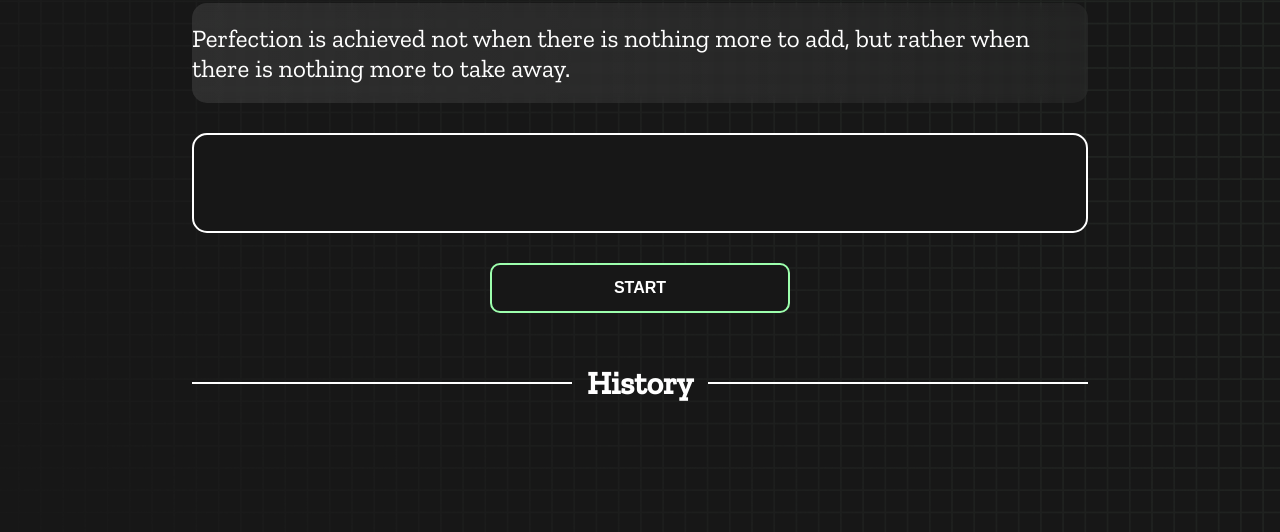
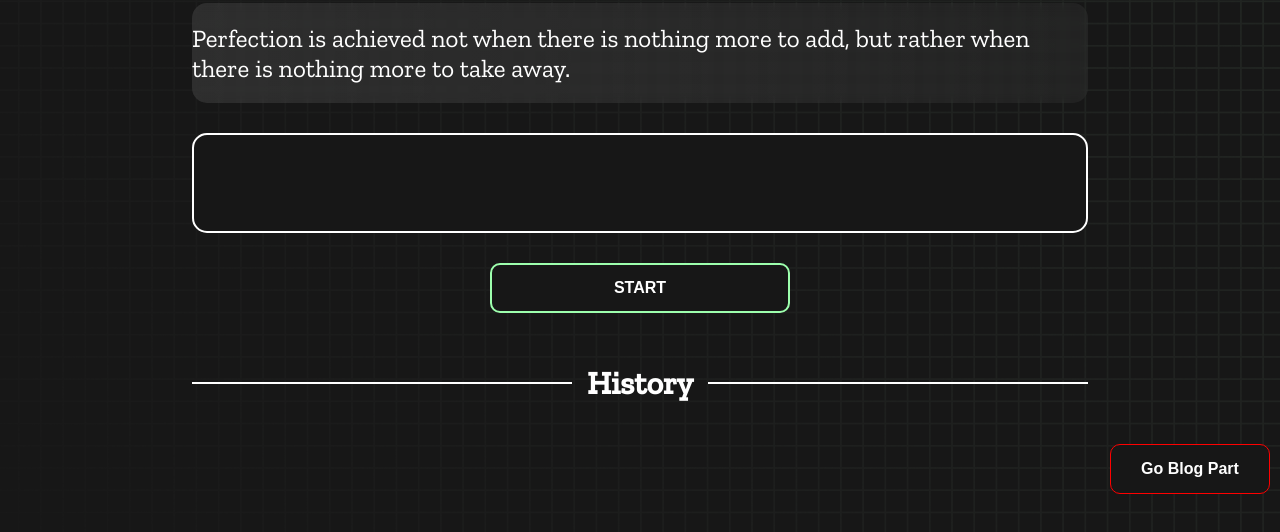
Before and after one commit to Tawhidul3233/type-master-ac7, a plain HTML site: page index.html in a window 1280 px wide. Shown: the part 116-648 px from the top of the page. Drawn offline with nearby package versions, Linux system fonts and the light colour scheme.

Commit message:
blog part click button added

```diff
--- a/index.html
+++ b/index.html
@@ -14,7 +14,12 @@
     />
   </head>
   <body>
-    <h1 class="title"><img src="./logo.png" /></h1>
+    <header>
+      <h1 class="title"><img src="./logo.png" /></h1>
+      <div>
+        <button class="blogPart" >Go Blog Part</button>
+      </div>
+    </header>
     <div id="show-time">0 seconds</div>
 
     <div class="box-container">
--- a/styles.css
+++ b/styles.css
@@ -189,6 +189,10 @@ button {
   .card {
     flex-direction: column;
   }
+
+  .blogPart{
+    display: none;
+  }
 }
 
 @media only screen and (min-width: 701px ) and (max-width: 999px){
@@ -208,3 +212,15 @@ button {
     gap: 10px;
   }
 }
+
+
+.blogPart{
+  position: fixed;
+  z-index: -1;
+  right: 10px;
+  top: 70%;
+  border: red solid 1px;
+  width: 160px;
+
+
+}
```
